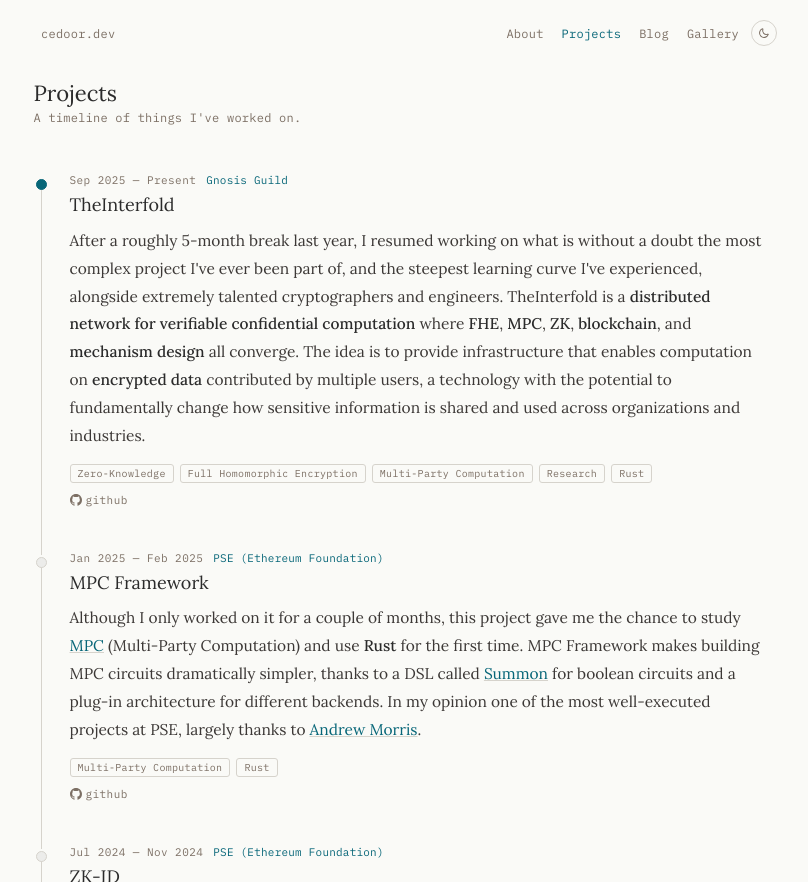
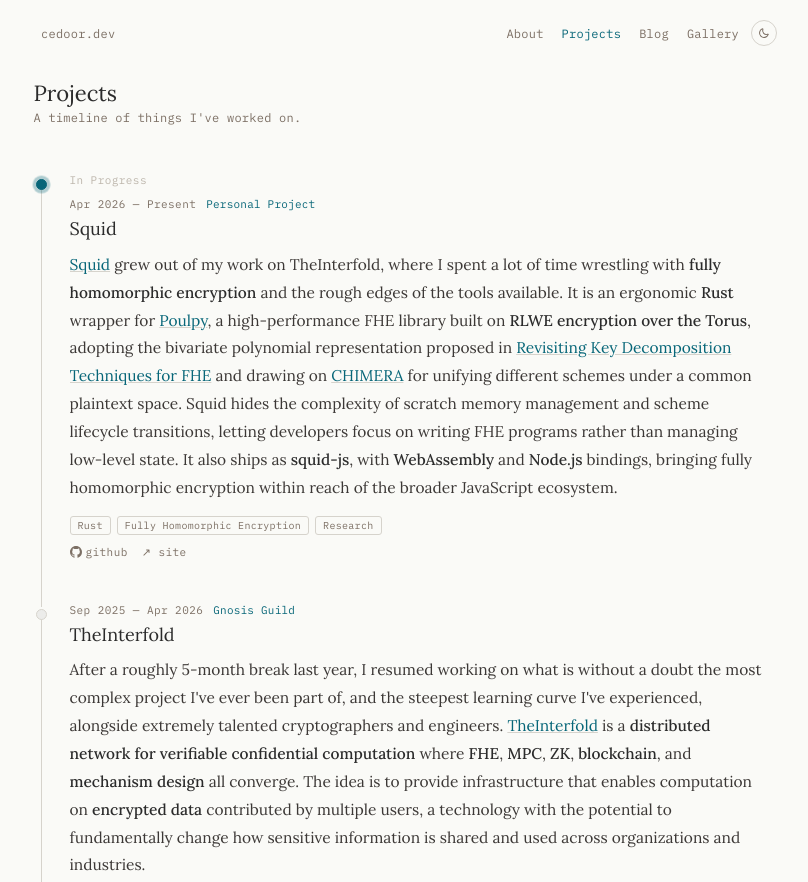
Before and after one commit to cedoor/cedoor.github.io, an Astro site: page /projects in a window 1280 px wide. Shown: the top 882 px of the page, without its empty margins (231-1039 px from the left). Built offline with nearby package versions, Linux system fonts and the light colour scheme; Astro itself is replaced by a stand-in of ours.

Commit message:
feat(projects): in-progress section, Squid entry, and styling
- Add optional active flag; show in-progress block with tabbed panels when multiple active projects exist
- Add Squid project; update TheInterfold dates and site link
- Add parallel tab/panel CSS and accent pulse on first timeline node
- Format blog citation helper (Prettier)

```diff
--- a/src/data/projects.ts
+++ b/src/data/projects.ts
@@ -6,16 +6,18 @@ export interface Project {
   skills: string[]
   repoUrl?: string
   siteUrl?: string
+  active?: boolean
 }
 
 const projects: Project[] = [
   {
     title: 'TheInterfold',
     company: 'Gnosis Guild',
-    dateRange: 'Sep 2025 — Present',
+    dateRange: 'Sep 2025 — Apr 2026',
     description: `After a roughly 5-month break last year, I resumed working on what is without a doubt the
       most complex project I've ever been part of, and the steepest learning curve I've experienced,
-      alongside extremely talented cryptographers and engineers. TheInterfold is a
+      alongside extremely talented cryptographers and engineers.
+      <a href="https://www.theinterfold.com/">TheInterfold</a> is a
       <b>distributed network for verifiable confidential computation</b> where <b>FHE</b>,
       <b>MPC</b>, <b>ZK</b>, <b>blockchain</b>, and <b>mechanism design</b> all converge. The idea
       is to provide infrastructure that enables computation on <b>encrypted data</b> contributed by
@@ -29,6 +31,28 @@ const projects: Project[] = [
       'Rust',
     ],
     repoUrl: 'https://github.com/gnosisguild/enclave',
+    siteUrl: 'https://www.theinterfold.com/',
+  },
+  {
+    title: 'Squid',
+    company: 'Personal Project',
+    dateRange: 'Apr 2026 — Present',
+    description: `<a href="https://squid.cedoor.dev/">Squid</a> grew out of my work on TheInterfold, where I spent a lot of time wrestling with
+      <b>fully homomorphic encryption</b> and the rough edges of the tools available. It is an
+      ergonomic <b>Rust</b> wrapper for <a href="https://github.com/poulpy-fhe/poulpy">Poulpy</a>,
+      a high-performance FHE library built on <b>RLWE encryption over the Torus</b>, adopting the
+      bivariate polynomial representation proposed in
+      <a href="https://eprint.iacr.org/2023/771">Revisiting Key Decomposition Techniques for FHE</a>
+      and drawing on <a href="https://eprint.iacr.org/2018/758">CHIMERA</a> for unifying different
+      schemes under a common plaintext space. Squid hides the complexity of scratch memory management
+      and scheme lifecycle transitions, letting developers focus on writing FHE programs rather than
+      managing low-level state. It also ships as <b>squid-js</b>, with <b>WebAssembly</b> and
+      <b>Node.js</b> bindings, bringing fully homomorphic encryption within reach of the broader
+      JavaScript ecosystem.`,
+    skills: ['Rust', 'Fully Homomorphic Encryption', 'Research'],
+    repoUrl: 'https://github.com/cedoor/squid',
+    siteUrl: 'https://squid.cedoor.dev/',
+    active: true,
   },
   {
     title: 'MPC Framework',
--- a/src/pages/projects.astro
+++ b/src/pages/projects.astro
@@ -2,6 +2,9 @@
 import BaseLayout from '../layouts/BaseLayout.astro'
 import ScrollToTop from '../components/ScrollToTop.astro'
 import projects from '../data/projects'
+
+const activeProjects = projects.filter((p) => p.active)
+const pastProjects = projects.filter((p) => !p.active)
 ---
 
 <BaseLayout title="Projects" currentPath="/projects">
@@ -13,7 +16,84 @@ import projects from '../data/projects'
 
     <div class="timeline">
       {
-        projects.map((project) => (
+        activeProjects.length > 0 && (
+          <div class="timeline-item">
+            <div class="timeline-line" />
+            <div class="timeline-node" />
+
+            <span class="parallel-tabs-label">In Progress</span>
+            {activeProjects.length > 1 && (
+              <div class="parallel-tabs">
+                {activeProjects.map((project, i) => (
+                  <button class={`parallel-tab${i === 0 ? ' active' : ''}`} data-index={i}>
+                    {project.title}
+                  </button>
+                ))}
+              </div>
+            )}
+
+            <div class="parallel-panels">
+              <div class="parallel-panels-track">
+                {activeProjects.map((project) => (
+                  <div class="parallel-panel">
+                    <div class="timeline-meta">
+                      <span class="project-date">{project.dateRange}</span>
+                      <span class="project-company">{project.company}</span>
+                    </div>
+
+                    <h2 class="project-title">{project.title}</h2>
+
+                    <p class="project-body" set:html={project.description} />
+
+                    <div class="project-skills">
+                      {project.skills.map((skill) => (
+                        <span class="skill-badge">{skill}</span>
+                      ))}
+                    </div>
+
+                    {(project.repoUrl || project.siteUrl) && (
+                      <div class="project-links">
+                        {project.repoUrl && (
+                          <a
+                            class="project-link"
+                            href={project.repoUrl}
+                            target="_blank"
+                            rel="noopener noreferrer"
+                          >
+                            <svg
+                              width="12"
+                              height="12"
+                              viewBox="0 0 16 16"
+                              fill="currentColor"
+                              aria-hidden="true"
+                            >
+                              <path d="M8 0C3.58 0 0 3.58 0 8c0 3.54 2.29 6.53 5.47 7.59.4.07.55-.17.55-.38 0-.19-.01-.82-.01-1.49-2.01.37-2.53-.49-2.69-.94-.09-.23-.48-.94-.82-1.13-.28-.15-.68-.52-.01-.53.63-.01 1.08.58 1.23.82.72 1.21 1.87.87 2.33.66.07-.52.28-.87.51-1.07-1.78-.2-3.64-.89-3.64-3.95 0-.87.31-1.59.82-2.15-.08-.2-.36-1.02.08-2.12 0 0 .67-.21 2.2.82.64-.18 1.32-.27 2-.27.68 0 1.36.09 2 .27 1.53-1.04 2.2-.82 2.2-.82.44 1.1.16 1.92.08 2.12.51.56.82 1.27.82 2.15 0 3.07-1.87 3.75-3.65 3.95.29.25.54.73.54 1.48 0 1.07-.01 1.93-.01 2.2 0 .21.15.46.55.38A8.013 8.013 0 0016 8c0-4.42-3.58-8-8-8z" />
+                            </svg>
+                            github
+                          </a>
+                        )}
+                        {project.siteUrl && (
+                          <a
+                            class="project-link"
+                            href={project.siteUrl}
+                            target="_blank"
+                            rel="noopener noreferrer"
+                          >
+                            ↗ site
+                          </a>
+                        )}
+                      </div>
+                    )}
+                  </div>
+                ))}
+              </div>
+            </div>
+          </div>
+        )
+      }
+
+      {
+        pastProjects.map((project) => (
           <div class="timeline-item">
             <div class="timeline-line" />
             <div class="timeline-node" />
@@ -74,3 +154,25 @@ import projects from '../data/projects'
 
   <ScrollToTop />
 </BaseLayout>
+
+<script>
+  const tabs = document.querySelectorAll<HTMLButtonElement>('.parallel-tab')
+  const track = document.querySelector<HTMLElement>('.parallel-panels-track')
+  const container = document.querySelector<HTMLElement>('.parallel-panels')
+
+  if (tabs.length && track && container) {
+    const panels = track.querySelectorAll<HTMLElement>('.parallel-panel')
+
+    function setActiveTab(index: number) {
+      tabs.forEach((t, i) => t.classList.toggle('active', i === index))
+      track!.style.transform = `translateX(-${index * container!.clientWidth}px)`
+      container!.style.height = `${panels[index].scrollHeight}px`
+    }
+
+    container.style.height = `${panels[0].scrollHeight}px`
+
+    tabs.forEach((tab, i) => {
+      tab.addEventListener('click', () => setActiveTab(i))
+    })
+  }
+</script>
--- a/src/styles/global.css
+++ b/src/styles/global.css
@@ -435,6 +435,61 @@ a {
 
 /* ── Timeline (Projects) ──────────────────────────────────────────────────── */
 
+.parallel-tabs {
+  display: flex;
+  gap: 0;
+  margin-bottom: 20px;
+  border-bottom: 1px solid var(--border);
+}
+
+.parallel-tabs-label {
+  display: block;
+  font-family: var(--font-mono);
+  font-size: 11px;
+  color: var(--faint);
+  letter-spacing: 0.04em;
+  margin-bottom: 10px;
+}
+
+.parallel-tab {
+  font-family: var(--font-mono);
+  font-size: 11px;
+  color: var(--muted);
+  letter-spacing: 0.04em;
+  background: none;
+  border: none;
+  border-bottom: 2px solid transparent;
+  padding: 0 6px 8px;
+  cursor: pointer;
+  margin-bottom: -1px;
+  transition: color 120ms ease;
+}
+
+.parallel-tab:hover {
+  color: var(--text);
+}
+
+.parallel-tab.active {
+  color: var(--accent);
+  border-bottom-color: var(--accent);
+}
+
+.parallel-panels {
+  overflow: hidden;
+  transition: height 280ms ease;
+}
+
+.parallel-panels-track {
+  display: flex;
+  align-items: flex-start;
+  transition: transform 280ms ease;
+}
+
+.parallel-panel {
+  flex: 0 0 100%;
+  min-width: 0;
+}
+
 .timeline {
   position: relative;
   padding-left: 0;
@@ -477,6 +532,26 @@ a {
 .timeline-item:first-child .timeline-node {
   background: var(--accent);
   border-color: var(--accent);
+}
+
+.timeline-item:first-child .timeline-node::after {
+  content: '';
+  position: absolute;
+  inset: -3px;
+  border-radius: 50%;
+  background: var(--accent);
+  animation: node-ping 3s ease-out infinite;
+}
+
+@keyframes node-ping {
+  0% {
+    transform: scale(1);
+    opacity: 0.4;
+  }
+  100% {
+    transform: scale(1.8);
+    opacity: 0;
+  }
 }
 
 .timeline-meta {
```
Also changed, not shown: src/pages/blog/[...slug].astro (+6 -2 lines).
